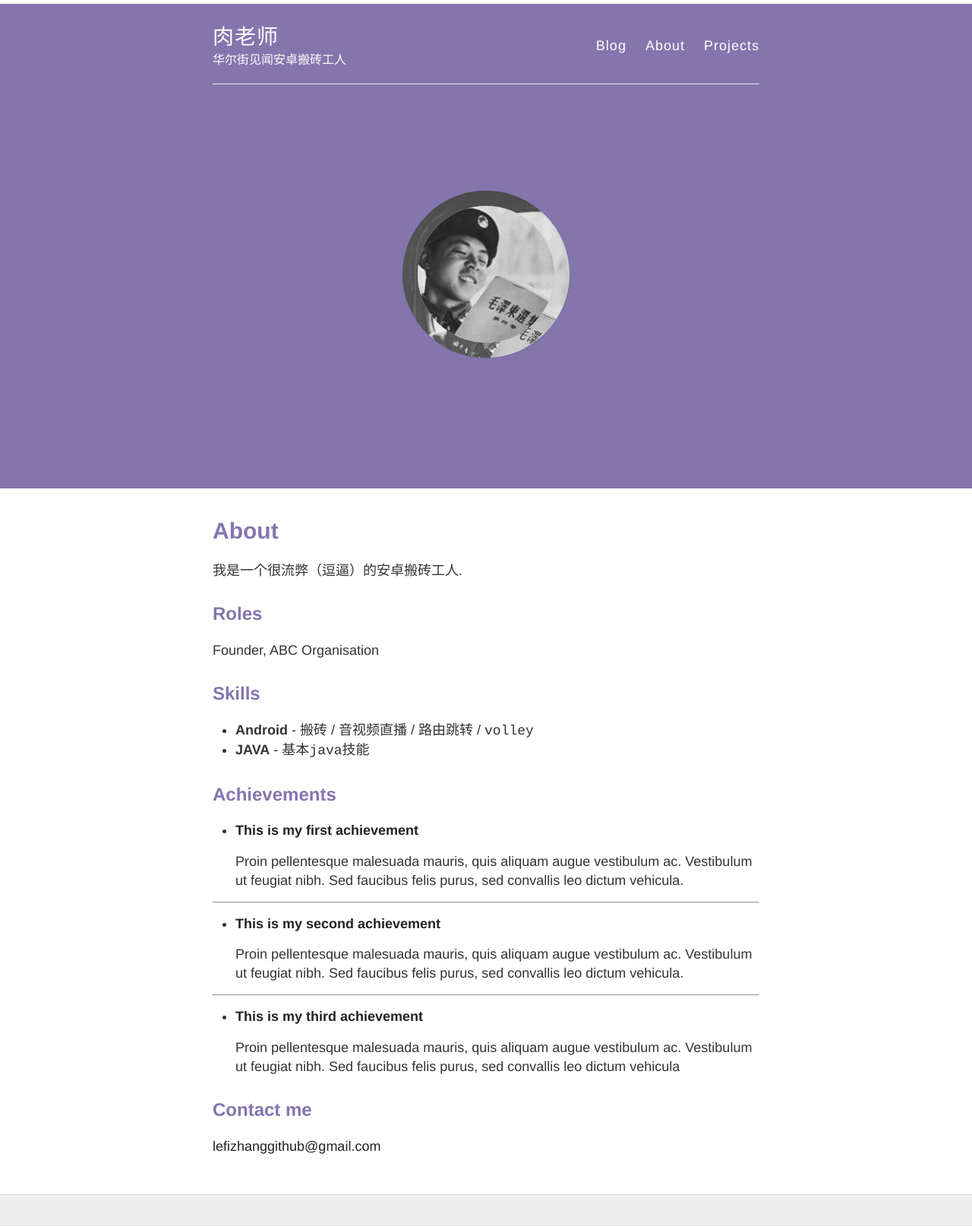
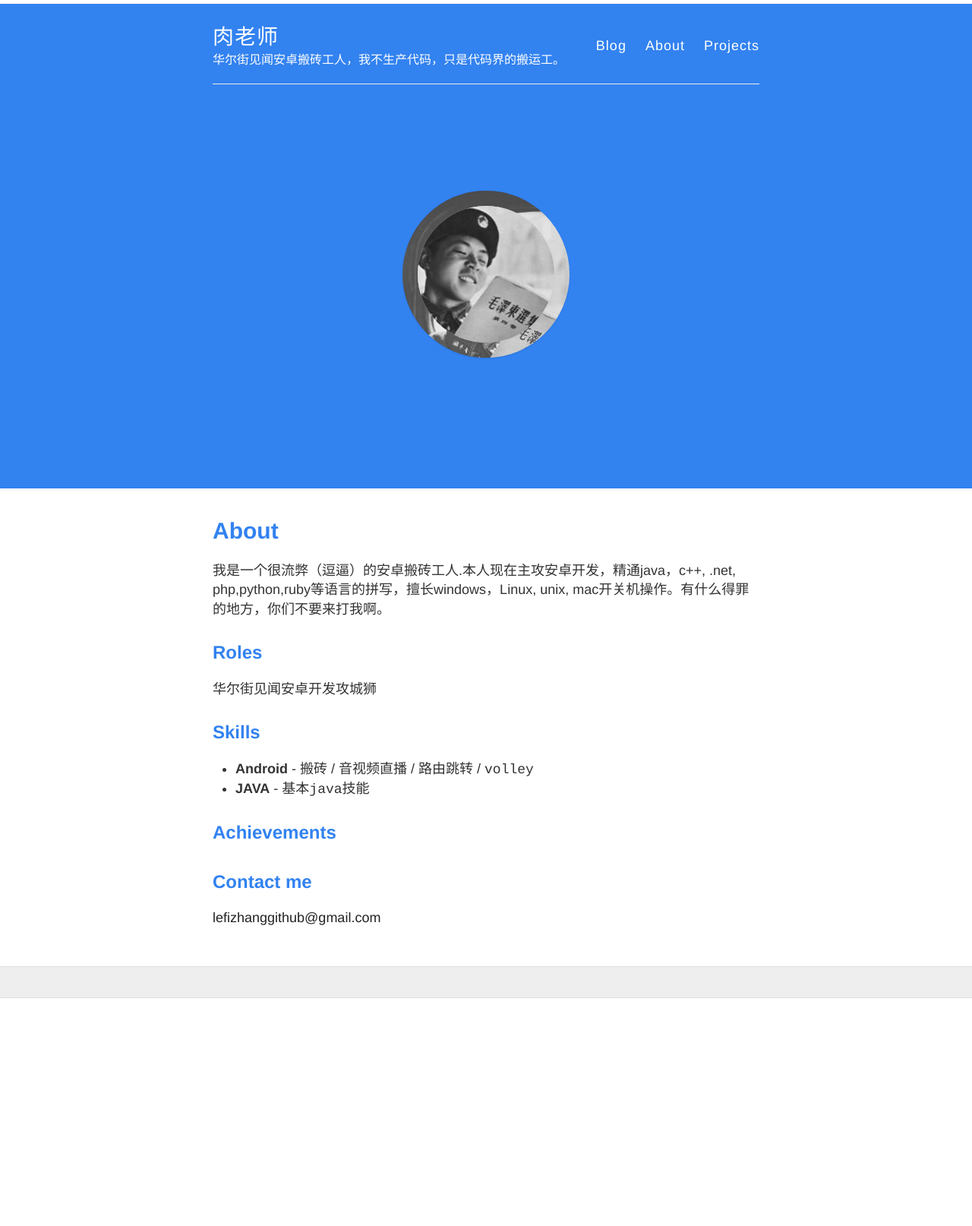
Before and after one commit to Leifzhang/leifzhang.github.io, a Jekyll site: the page built from about.md, in a window 1280 px wide. Shown: the whole page at 76% size. Built offline with Jekyll 4.4.1, drawn with Linux system fonts in a browser that asks for light colours; nearby versions of some CDN libraries; after the commit the page ends 1314 px from its top, so only the background shows below that.

Commit message:
新增路由跳转3

```diff
--- a/_config.yml
+++ b/_config.yml
@@ -6,7 +6,7 @@
 name: 肉老师
 
 # Short bio or description (displayed in the header)
-description: 华尔街见闻安卓搬砖工人
+description: 华尔街见闻安卓搬砖工人，我不生产代码，只是代码界的搬运工。
 
 
 #
--- a/_sass/_variables.scss
+++ b/_sass/_variables.scss
@@ -18,7 +18,7 @@ $blue: #4183C4;
 // Main theme colors
 // Some cool main theme colors(violet:#8476ad;blue:#5cacee;red:#ff7373,#ff6f69;green:#6acf64,#2ddbb3;orange:#ffa268)
 
-$mono-color:#8476ad;                // main theme color(header, links, footer icons, buttons, post-title)
+$mono-color:#3282f0;                // main theme color(header, links, footer icons, buttons, post-title)
 $hl-color: $darkGray;              // header link color (author name and posted on date) for blog post meta
 $navbar-hover-color:$gray;        // navbar hover color (site name and navbar links hover color)
 $link-color: $darkerGray;        // normal hyperlink color other than the ones above.
--- a/about.md
+++ b/about.md
@@ -4,12 +4,12 @@ title: About
 permalink: /about/
 ---
 
-我是一个很流弊（逗逼）的安卓搬砖工人.
+我是一个很流弊（逗逼）的安卓搬砖工人.本人现在主攻安卓开发，精通java，c++, .net, php,python,ruby等语言的拼写，擅长windows，Linux, unix, mac开关机操作。有什么得罪的地方，你们不要来打我啊。
 
 
 ## Roles
 
-Founder, ABC Organisation
+华尔街见闻安卓开发攻城狮
 
 ## Skills
 
@@ -20,22 +20,6 @@ Founder, ABC Organisation
 ## Achievements
 
 
-* [**This is my first achievement**](#)
-
-   Proin pellentesque malesuada mauris, quis aliquam augue vestibulum ac. Vestibulum ut feugiat nibh. Sed faucibus felis purus, sed convallis leo dictum vehicula.
-
-***
-
-* [**This is my second achievement**](#)
-
-    Proin pellentesque malesuada mauris, quis aliquam augue vestibulum ac. Vestibulum ut feugiat nibh. Sed faucibus felis purus, sed convallis leo dictum vehicula.
-
-***
-
-* [**This is my third achievement**](#)
-
-   Proin pellentesque malesuada mauris, quis aliquam augue vestibulum ac. Vestibulum ut feugiat nibh. Sed faucibus felis purus, sed convallis leo dictum vehicula
-
 
 ## Contact me
 
```
Also changed, not shown: _posts/2016-7-19-router3.md (added, +24 -0 lines), _posts/2016-7-18-router2.md (renamed from _posts/2016-7-17-router2.md).
